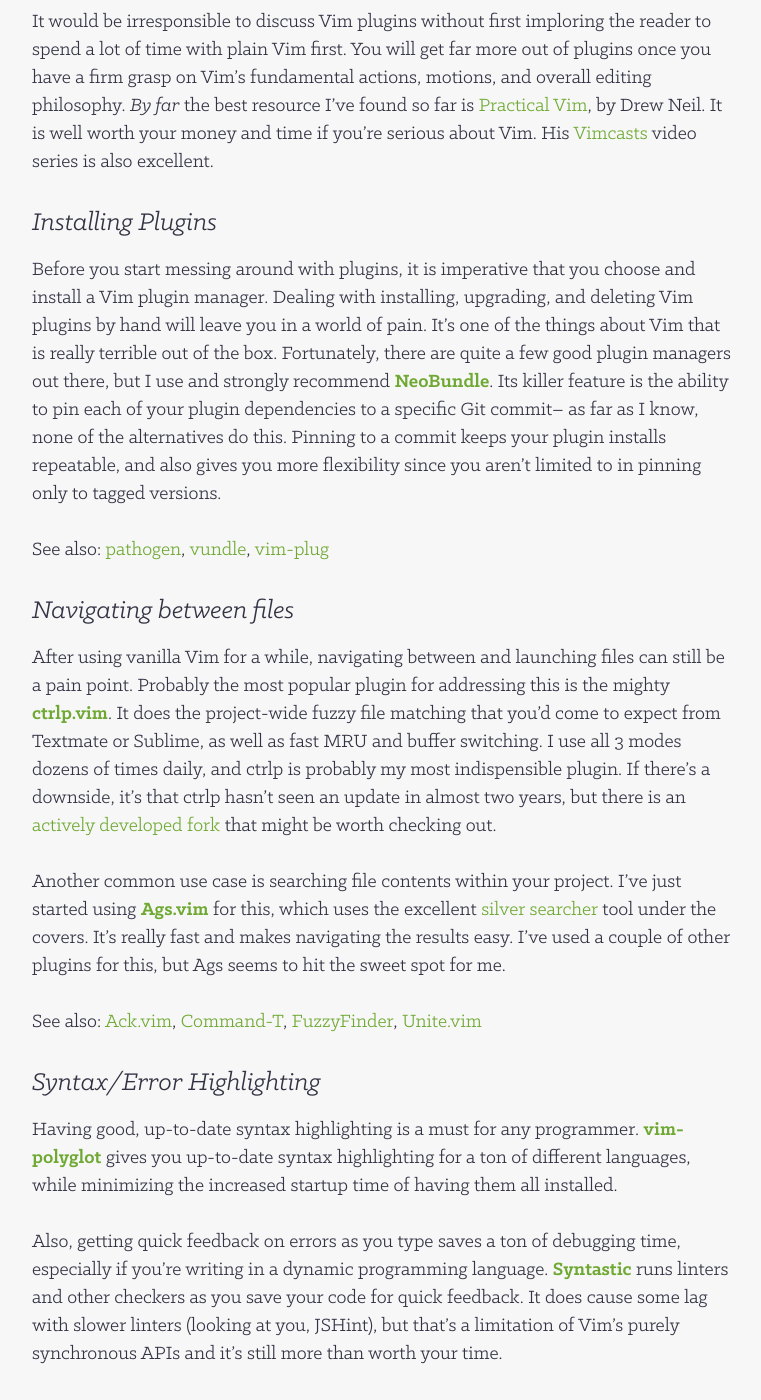
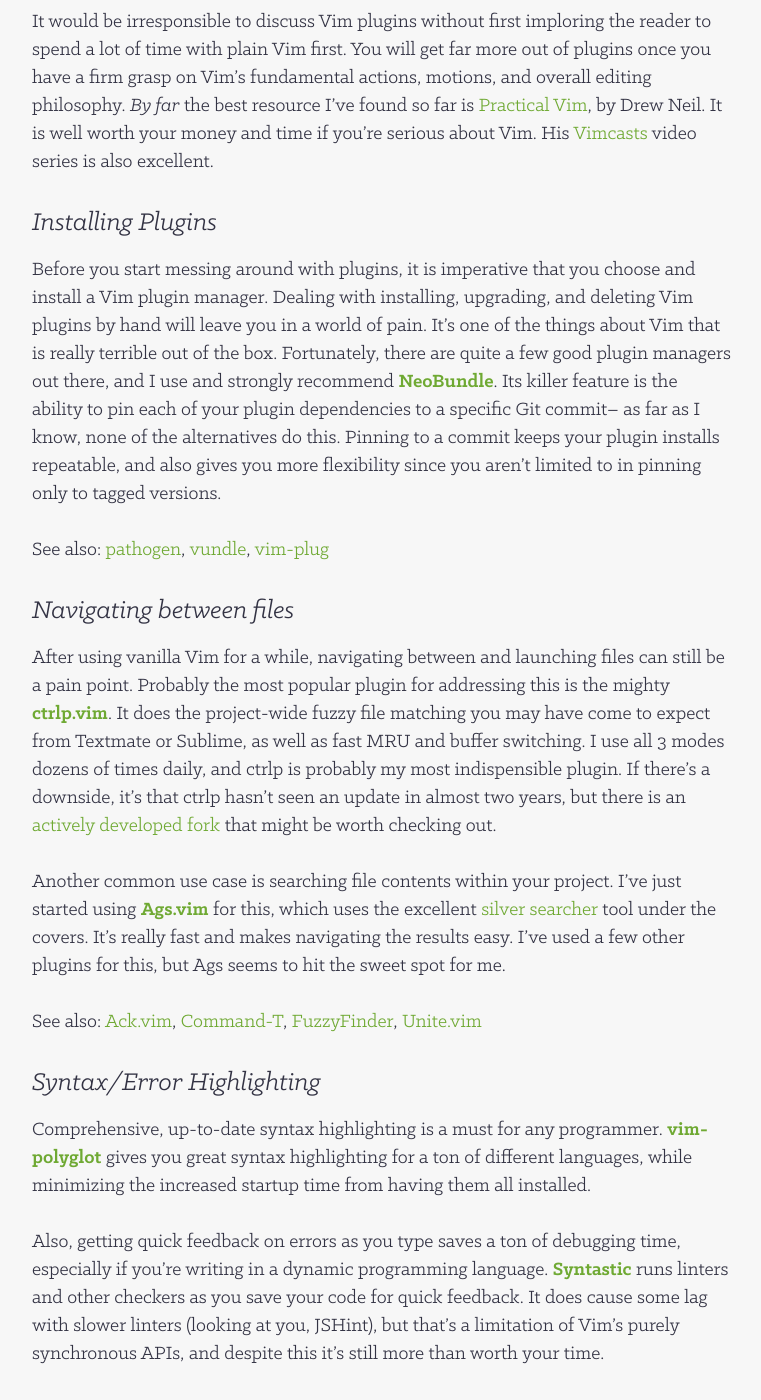
Before and after one commit to af/af.github.com, a Jekyll site: the page built from _posts/2015-03-22-vim-plugin-essentials.md, in a window 1280 px wide and 1400 px high, scrolled down 369 px. Shown: the whole window, without its empty margins (240-1001 px from the left). Built offline with Jekyll 4.4.1, drawn with Linux system fonts in a browser that asks for light colours; Markdown is read by kramdown in place of the engine named in the settings.

Commit message:
Edits to latest post.

```diff
--- a/_posts/2015-03-22-vim-plugin-essentials.md
+++ b/_posts/2015-03-22-vim-plugin-essentials.md
@@ -26,7 +26,7 @@
 and install a Vim plugin manager. Dealing with installing, upgrading, and deleting
 Vim plugins by hand will leave you in a world of pain. It's one of the things
 about Vim that is really terrible out of the box. Fortunately, there are quite
-a few good plugin managers out there, but I use and strongly recommend
+a few good plugin managers out there, and I use and strongly recommend
 **[NeoBundle](https://github.com/Shougo/neobundle.vim)**. Its
 killer feature is the ability to pin each of your plugin dependencies to a
 specific Git commit– as far as I know, none of the alternatives do this. Pinning
@@ -43,7 +43,7 @@
 After using vanilla Vim for a while, navigating between and launching files can
 still be a pain point. Probably the most popular plugin for addressing this is
 the mighty **[ctrlp.vim](https://github.com/kien/ctrlp.vim)**. It does the
-project-wide fuzzy file matching that you'd come to expect from Textmate or
+project-wide fuzzy file matching you may have come to expect from Textmate or
 Sublime, as well as fast MRU and buffer switching. I use all 3 modes dozens of
 times daily, and ctrlp is probably my most indispensible plugin. If there's a
 downside, it's that ctrlp hasn't seen an update in almost two years, but there
@@ -54,7 +54,7 @@
 started using **[Ags.vim](https://github.com/gabesoft/vim-ags)** for this, which
 uses the excellent [silver
 searcher](https://github.com/ggreer/the_silver_searcher) tool under the covers.
-It's really fast and makes navigating the results easy. I've used a couple of other
+It's really fast and makes navigating the results easy. I've used a few other
 plugins for this, but Ags seems to hit the sweet spot for me.
 
 See also: [Ack.vim](https://github.com/mileszs/ack.vim), [Command-T](https://github.com/wincent/Command-T), [FuzzyFinder](http://www.vim.org/scripts/script.php?script_id=1984), [Unite.vim](https://github.com/Shougo/unite.vim)
@@ -62,17 +62,17 @@
 
 ## Syntax/Error Highlighting
 
-Having good, up-to-date syntax highlighting is a must
+Comprehensive, up-to-date syntax highlighting is a must
 for any programmer. **[vim-polyglot](https://github.com/sheerun/vim-polyglot)**
-gives you up-to-date syntax highlighting for a ton of different languages, while
-minimizing the increased startup time of having them all installed.
+gives you great syntax highlighting for a ton of different languages, while
+minimizing the increased startup time from having them all installed.
 
 Also, getting quick feedback on errors as you type saves a ton of debugging time,
 especially if you're writing in a dynamic programming language.
 **[Syntastic](https://github.com/scrooloose/syntastic)** runs linters and other
 checkers as you save your code for quick feedback. It does cause some lag with
 slower linters (looking at you, JSHint), but that's a limitation of Vim's purely
-synchronous APIs and it's still more than worth your time.
+synchronous APIs, and despite this it's still more than worth your time.
 
 
 ## Version Control Integration
```
